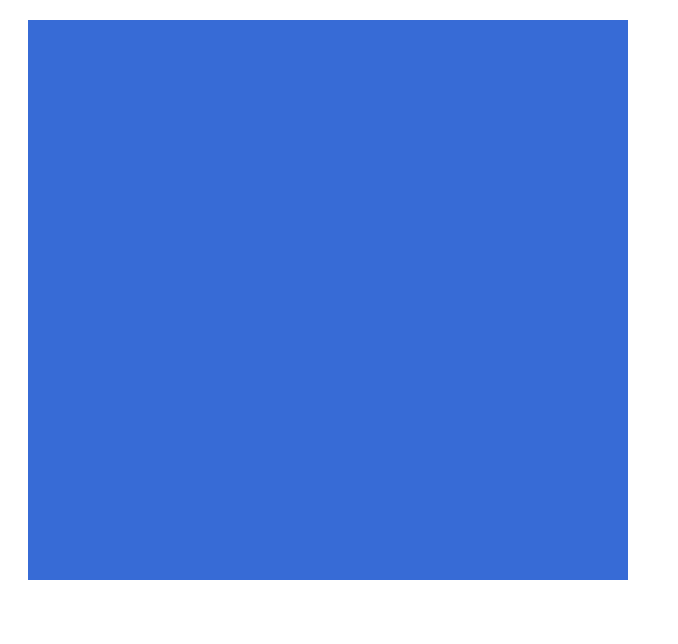
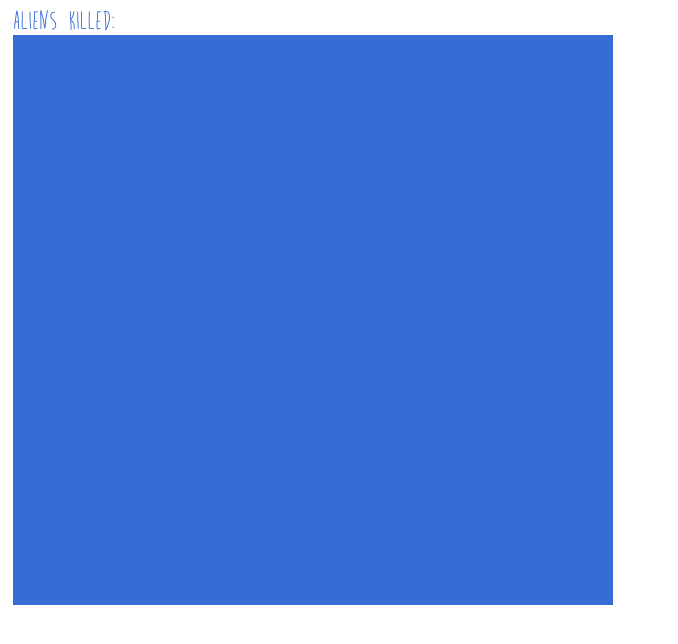
Before and after one commit to nicoleee/spaceinvaders, a plain HTML site: page index.html in a window 1280 px wide. Shown: the whole page, without its empty margins (0-678 px from the left). Drawn offline with nearby package versions, Linux system fonts and the light colour scheme.

Commit message:
added font and changed style of score count

```diff
--- a/index.html
+++ b/index.html
@@ -8,11 +8,16 @@
 	  background-color:#376bd6;
 	  }
       #game-wrapper {
-	  margin:20px; width: 500px;
+	  margin:5px; width: 500px;
 	  }
 	  #playerScore {
 	  color:#376bd6;
-	  font-size:36px;
+	  font-size:24px;
+	  font-family:"biteBullet";
+	  }
+	  #text {
+	  color:#376bd6;
+	  font-size:25px;
 	  font-family:"biteBullet";
 	  }
       @font-face {
@@ -20,7 +25,7 @@
           src: url("fonts/biteBullet.ttf");
 }
 	  /*
-	  css used to change the colour of the background, the margin around the game canvas and the font used throughout the game
+	  css used to change the colour of the background, the margin around the game canvas and the font used throughout the game and for the scorecount
 	  */
   </style>
   <script src='http://ajax.googleapis.com/ajax/libs/jquery/1.4.2/jquery.min.js'></script>
@@ -30,10 +35,10 @@
 </head>
 <body>
   <div id='game-wrapper'>
-  <div id='scoreboard'>
+  <div id='text'>Aliens killed: </div>
   <div id='playerScore'>
 </div>
-    <canvas id='gameboard' width='600' height='560'>
+    <canvas id='gameboard' width='600' height='570'>
 </canvas>
     <!--
     size of the game canvas, needs to be suitable for multiple screens
```
